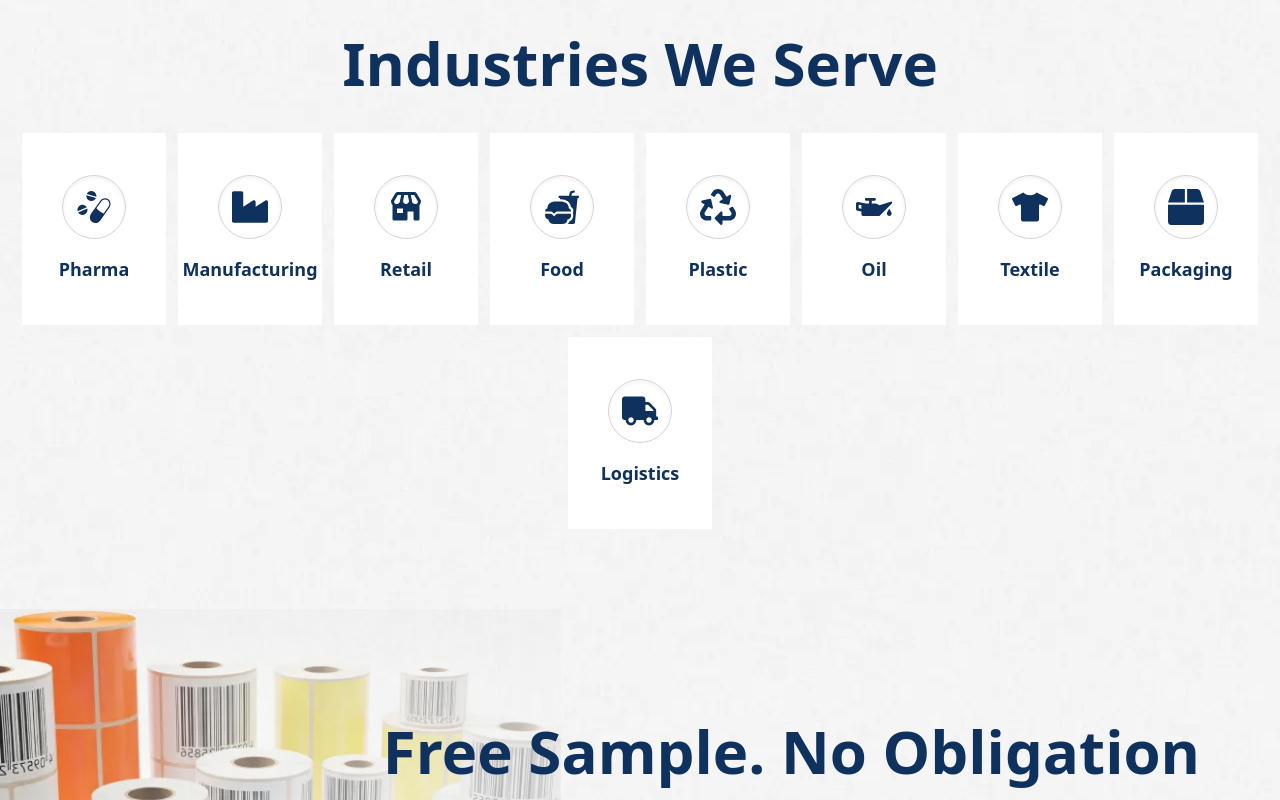
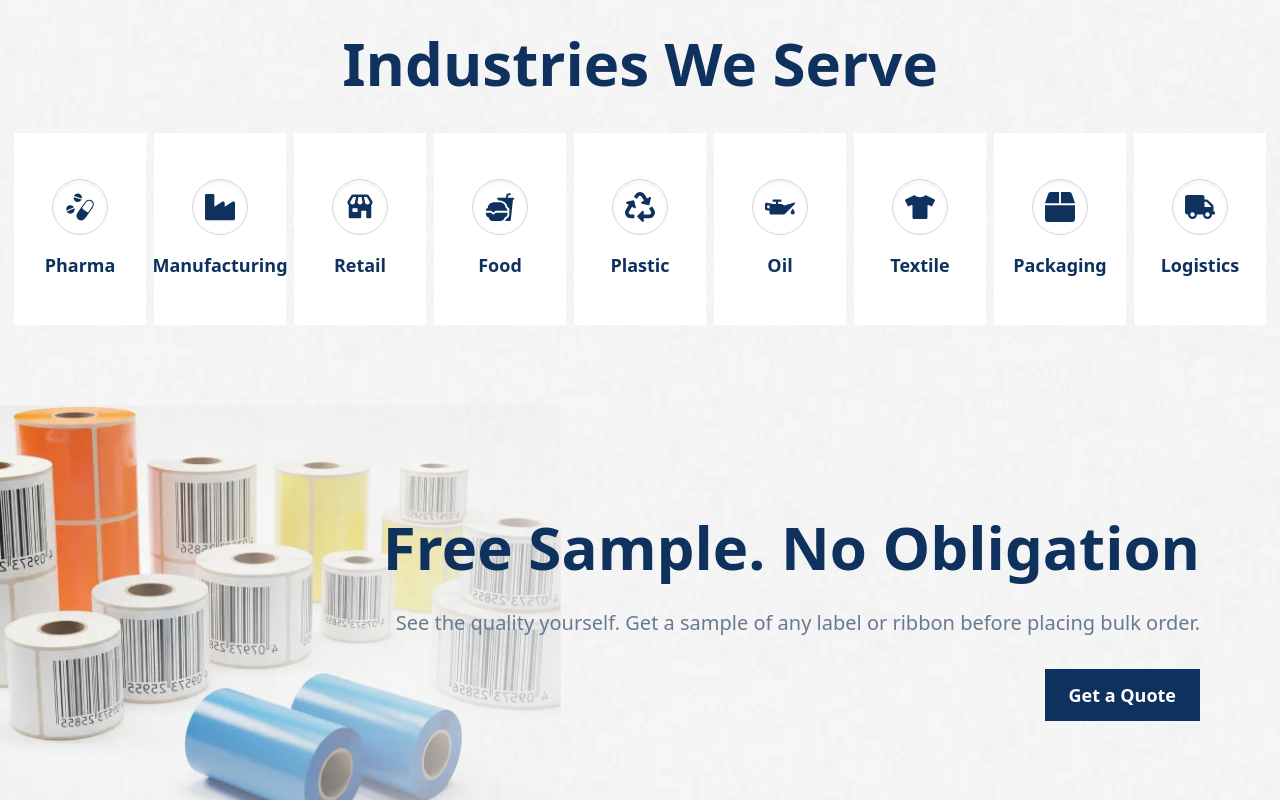
Before and after one commit to vernoxy2/kartavya, a React (Vite) app: page /products in a window 1280 px wide. Shown: the part 4020-4820 px from the top of the page. Built offline with nearby package versions, Linux system fonts and the light colour scheme.

Commit message:
about page ready

```diff
--- a/src/Pages/Products/Serve.jsx
+++ b/src/Pages/Products/Serve.jsx
@@ -25,13 +25,13 @@ const Serve = () => {
         Industries We Serve
       </h1>
 
-      <div className="container px-0 flex flex-wrap justify-center items-center gap-4 md:gap-3">
+      <div className="container px-0 flex flex-wrap justify-center items-center gap-4 md:gap-2">
         {data.map((item) => (
           <div
             key={item.id}
-            className="w-36 h-48 flex flex-col justify-center items-center text-center  border border-transparent bg-white group hover:bg-primary hover:scale-105 transition duration-300"
+            className="w-[132px] h-48 flex flex-col justify-center items-center text-center  border border-transparent bg-white group hover:bg-primary hover:scale-105 transition duration-300"
           >
-            <div className="h-16 w-16 bg-white rounded-full text-primary text-4xl flex justify-center items-center border border-gray-300 shadow-inner transition duration-300">
+            <div className="h-14 w-14 bg-white rounded-full text-primary text-3xl flex justify-center items-center border border-gray-300 shadow-inner transition duration-300">
               {item.icon}
             </div>
             <h1 className="text-lg font-semibold mt-4 text-primary group-hover:text-white transition duration-300">
--- a/src/SubComponents/Footer.jsx
+++ b/src/SubComponents/Footer.jsx
@@ -1,6 +1,6 @@
 import React from "react";
 import Logo from "../assets/HomeImgs/LogoW.webp";
-import OnlyLogo from "../../public/OnlyLogo.webp";
+import OnlyLogo from "../assets/OnlyLogo.webp";
 
 import { MdCall, MdEmail } from "react-icons/md";
 import { FaMapMarkerAlt } from "react-icons/fa";
```
Also changed, not shown: src/assets/OnlyLogo.webp (added).
